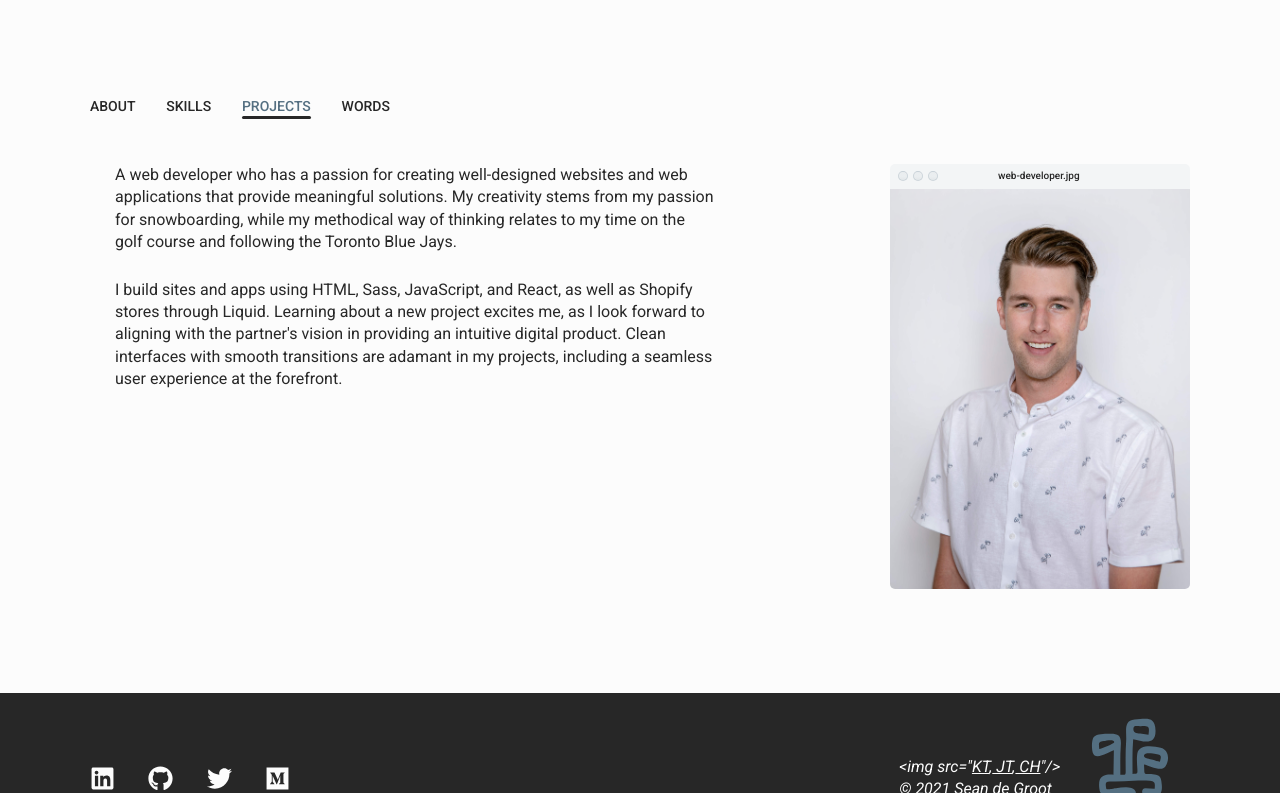
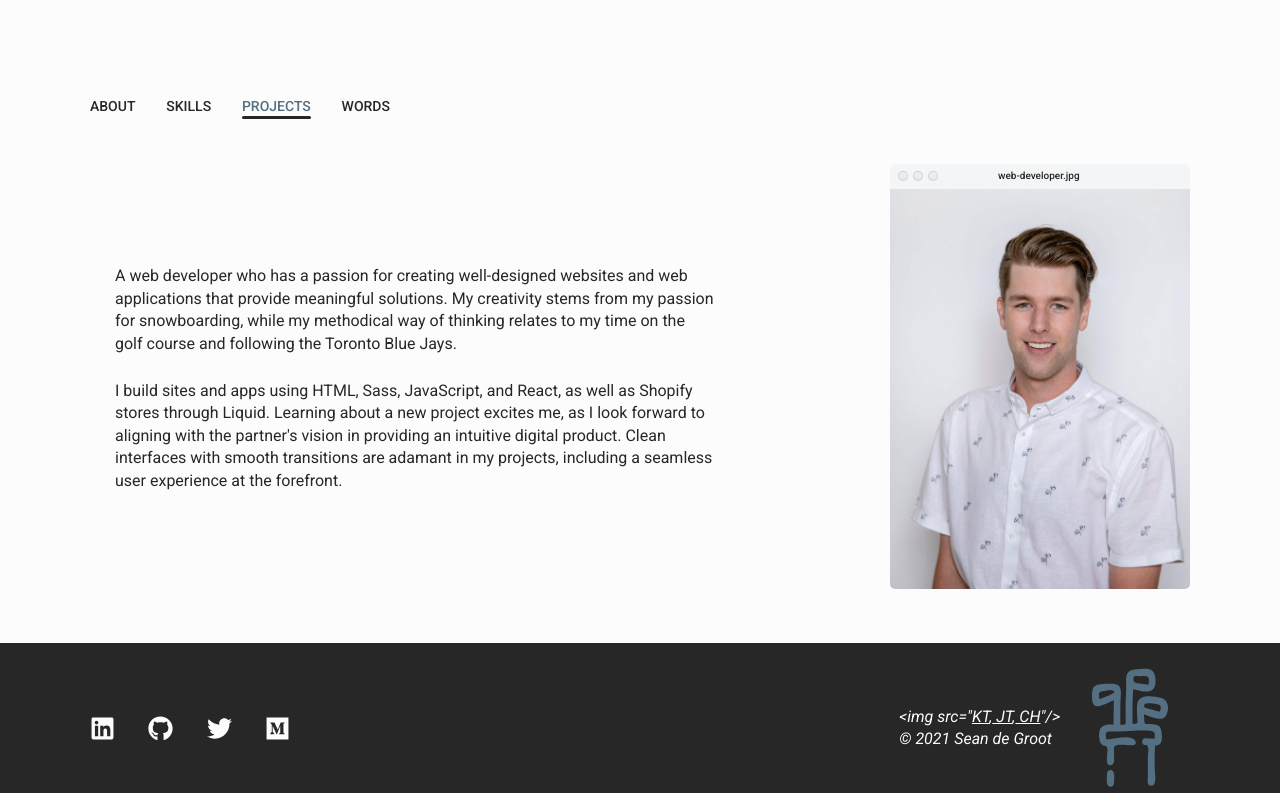
Before and after one commit to seandaniel/portfolio-v3, a React (Create React App) app: page /about in a window 1280 px wide. Shown: the part 433-1226 px from the top of the page. Built offline with nearby package versions, Linux system fonts and the light colour scheme.

Commit message:
main margin, p-img-container center

```diff
--- a/src/Components/About/about.scss
+++ b/src/Components/About/about.scss
@@ -3,7 +3,7 @@
 .p-img-container {
   display: flex;
   justify-content: space-between;
-  align-items: flex-start;
+  align-items: center;
   .p-container {
     width: 600px;
     margin: 0 0 0 25px;
--- a/src/global.scss
+++ b/src/global.scss
@@ -59,7 +59,7 @@ button {
 }
 
 main {
-  margin-bottom: 100px;
+  margin-bottom: 50px;
 }
 
 .wrapper {
```
